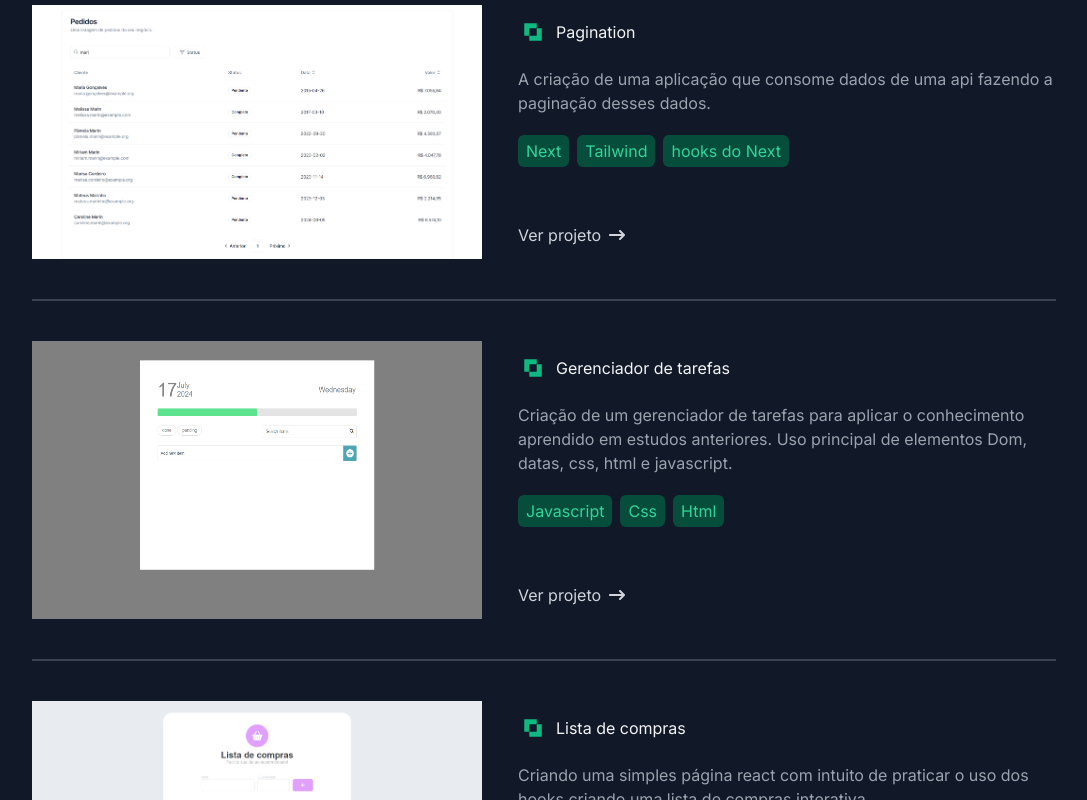
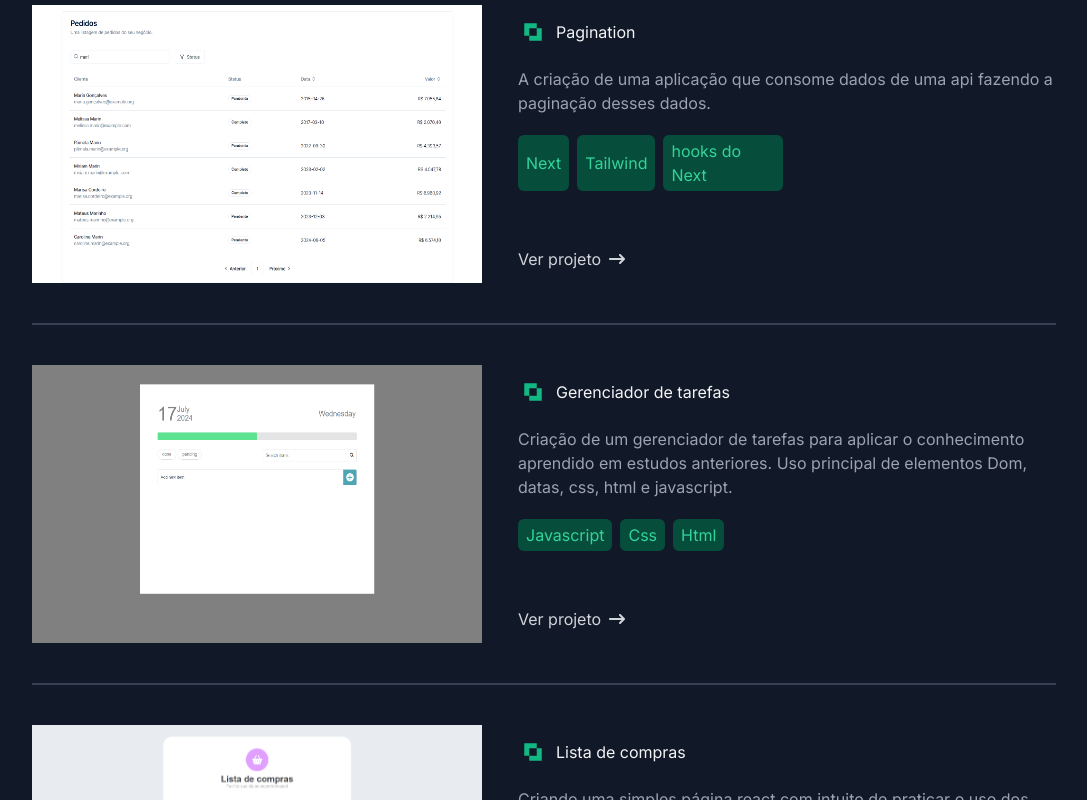
Before and after one commit to Dom-Garotom/Portifolio, a Next.js app: page / in a window 1280 px wide. Shown: the part 1740-2540 px from the top of the page, without its empty margins (96-1183 px from the left). Built offline with nearby package versions, Linux system fonts and the light colour scheme.

Commit message:
refactor: atualizando o responsivo do itenSkill

```diff
--- a/src/components/organismo/hero/itenSkill.tsx
+++ b/src/components/organismo/hero/itenSkill.tsx
@@ -5,7 +5,7 @@ interface ItenSkillProps {
 
 function ItenSkill(prop: ItenSkillProps) {
     return (
-        <div className={`flex gap-2 w-auto px-2 py-1 rounded-md items-center bg-emerald-900 text-emerald-400 cursor-pointer`}>
+        <div className={`flex max-w-[120px] px-2 py-1 rounded-md items-center bg-emerald-900 text-emerald-400 cursor-pointer`}>
             {prop.icon != null ? <i className={prop.icon}></i> : ''}
             {prop.content}
         </div>
```
